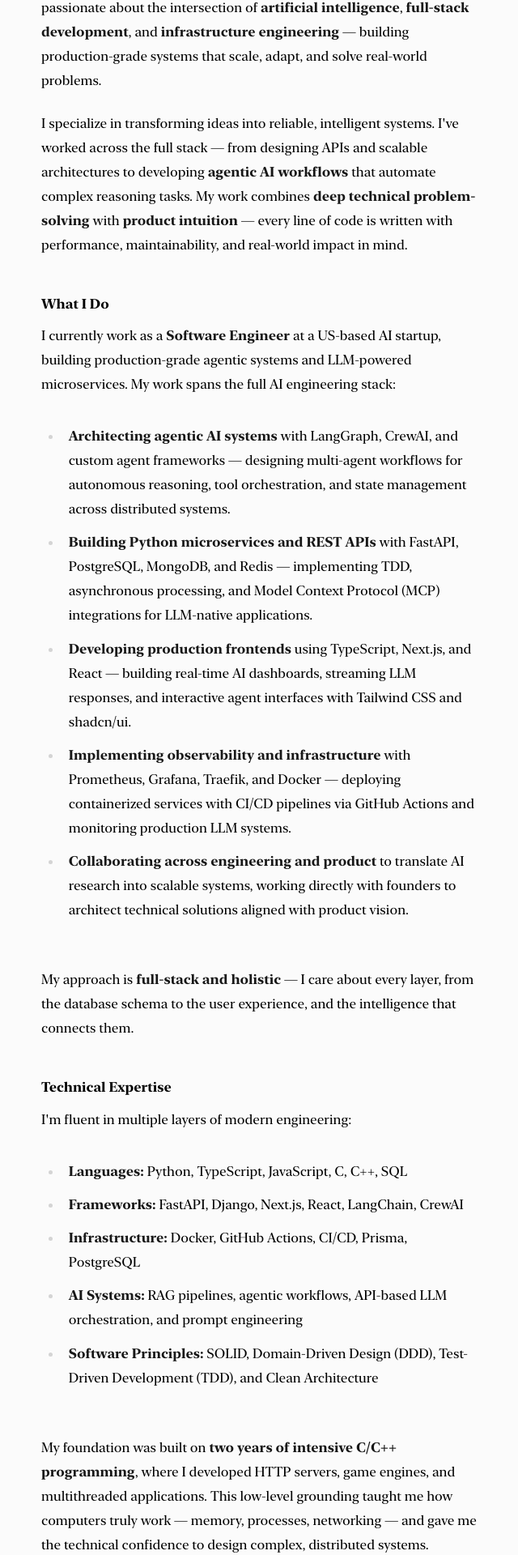
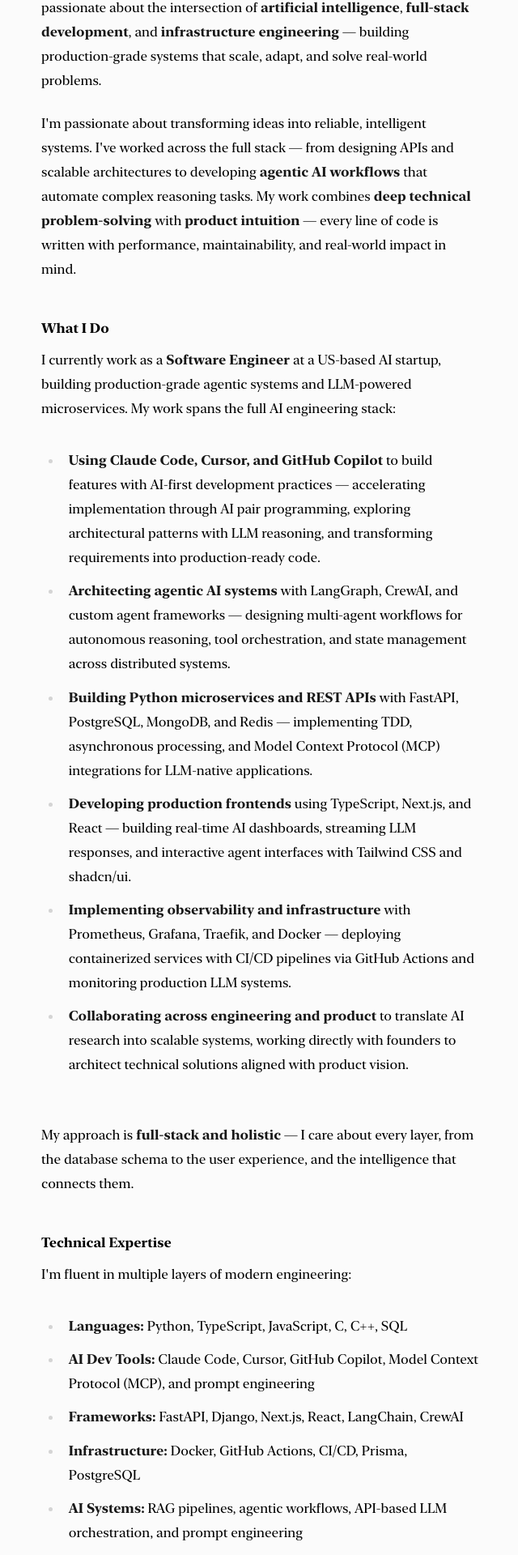
Before and after one commit to tofaramususa/tofaramususa.com, a Next.js app: page / in a window 1280 px wide. Shown: the part 377-2297 px from the top of the page at 81% size, without its empty margins (319-959 px from the left). Built offline with nearby package versions, Linux system fonts and the light colour scheme; a web font is replaced by a local one.

Commit message:
feat: update personal description and add AI development tools to expertise section

```diff
--- a/src/app/page.tsx
+++ b/src/app/page.tsx
@@ -26,7 +26,7 @@
       </p>
 
       <p>
-        I specialize in transforming ideas into reliable, intelligent systems. I&apos;ve worked across the full stack — from designing APIs and scalable architectures to developing <strong>agentic AI workflows</strong> that automate complex reasoning tasks. My work combines <strong>deep technical problem-solving</strong> with <strong>product intuition</strong> — every line of code is written with performance, maintainability, and real-world impact in mind.
+        I&apos;m passionate about transforming ideas into reliable, intelligent systems. I&apos;ve worked across the full stack — from designing APIs and scalable architectures to developing <strong>agentic AI workflows</strong> that automate complex reasoning tasks. My work combines <strong>deep technical problem-solving</strong> with <strong>product intuition</strong> — every line of code is written with performance, maintainability, and real-world impact in mind.
       </p>
 
       <h3>What I Do</h3>
@@ -36,6 +36,9 @@
       </p>
 
       <ul>
+        <li>
+          <strong>Using Claude Code, Cursor, and GitHub Copilot</strong> to build features with AI-first development practices — accelerating implementation through AI pair programming, exploring architectural patterns with LLM reasoning, and transforming requirements into production-ready code.
+        </li>
         <li>
           <strong>Architecting agentic AI systems</strong> with LangGraph, CrewAI, and custom agent frameworks — designing multi-agent workflows for autonomous reasoning, tool orchestration, and state management across distributed systems.
         </li>
@@ -66,6 +69,9 @@
       <ul>
         <li>
           <strong>Languages:</strong> Python, TypeScript, JavaScript, C, C++, SQL
+        </li>
+        <li>
+          <strong>AI Dev Tools:</strong> Claude Code, Cursor, GitHub Copilot, Model Context Protocol (MCP), and prompt engineering
         </li>
         <li>
           <strong>Frameworks:</strong> FastAPI, Django, Next.js, React, LangChain, CrewAI
```
